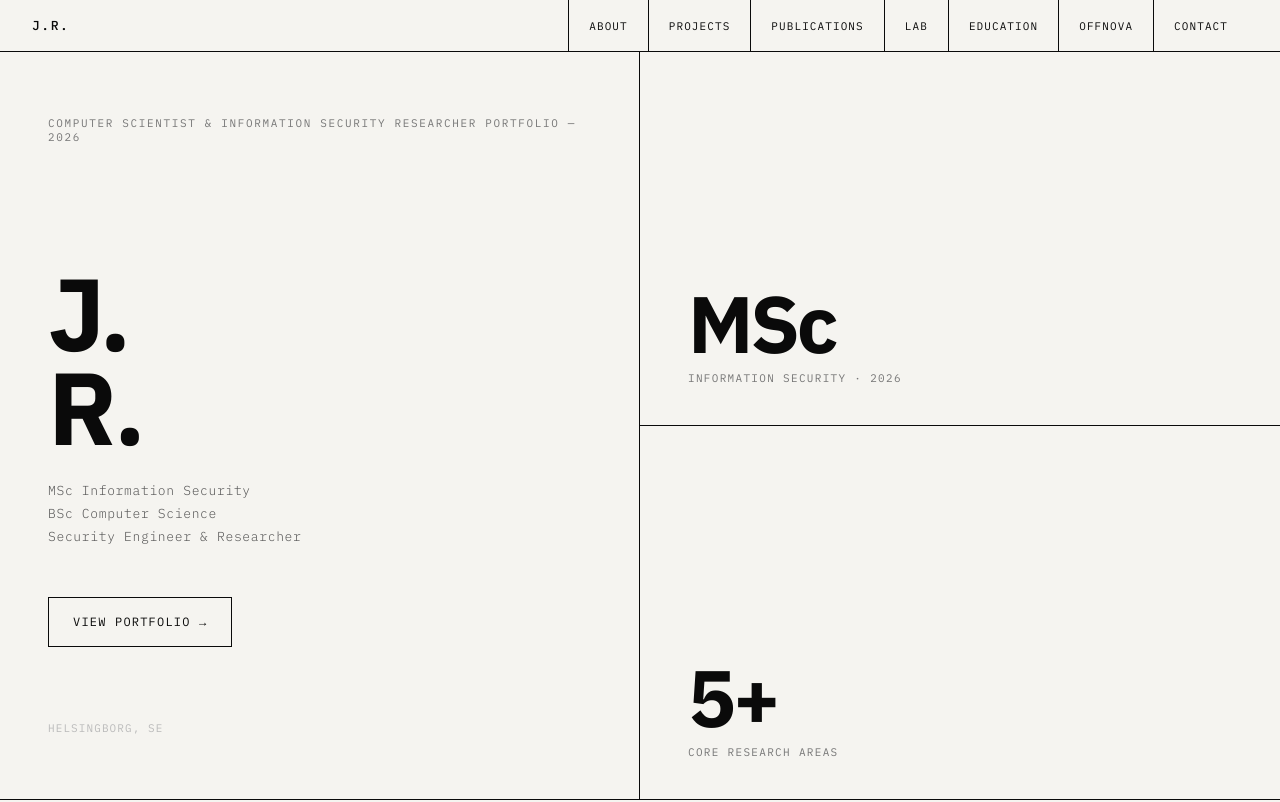
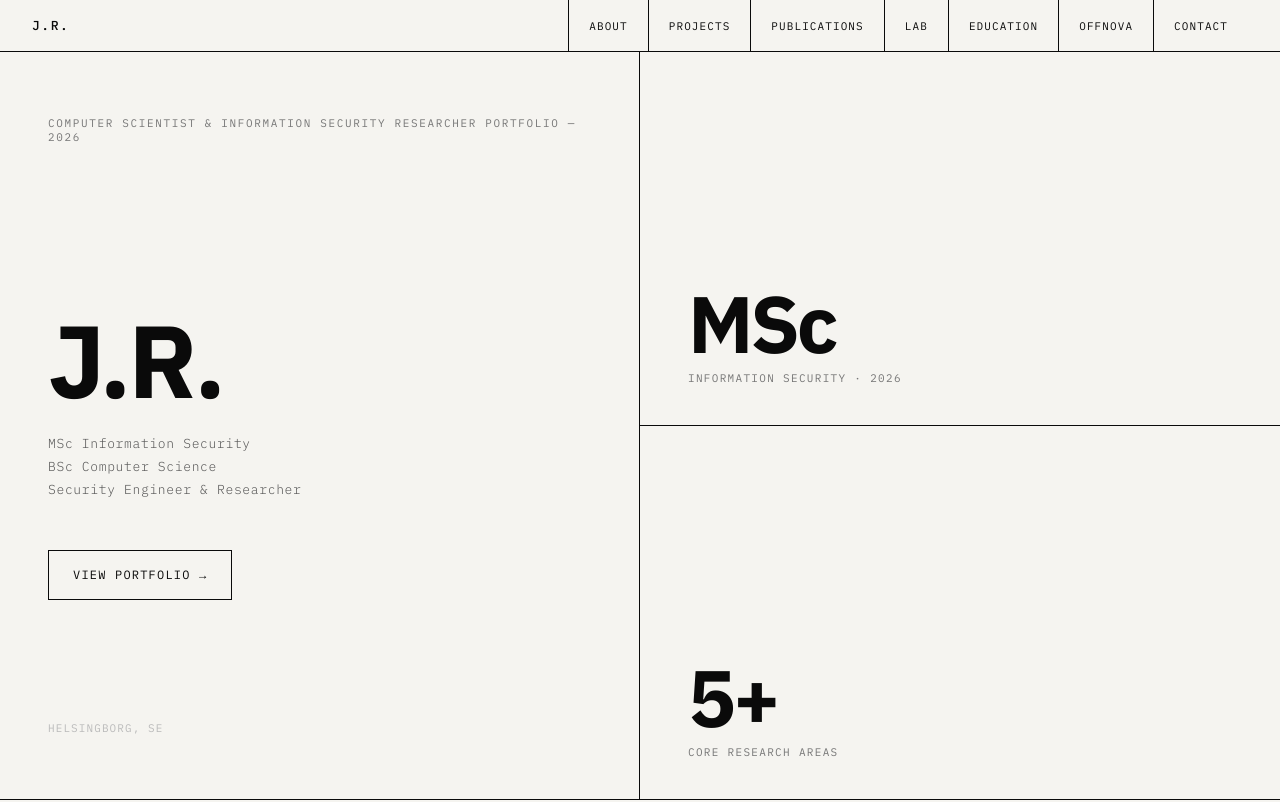
Before and after one commit to J-01R/JRP, a plain HTML site: page index.html in a window 1280 px wide. Shown: the top 802 px of the page. Drawn offline with Linux system fonts and the light colour scheme.

Commit message:
Update index.html

```diff
--- a/index.html
+++ b/index.html
@@ -29,7 +29,7 @@
   <div class="hero-left reveal">
     <div class="hero-tag">Computer Scientist & Information Security Researcher Portfolio — 2026</div>
     <div>
-      <div class="hero-name">J.<br>R.</div>
+      <div class="hero-name">J.R.</div>
       <div class="hero-title">
         MSc Information Security<br>
         BSc Computer Science<br>
```
